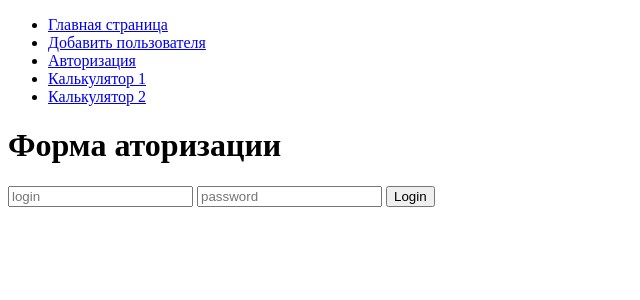
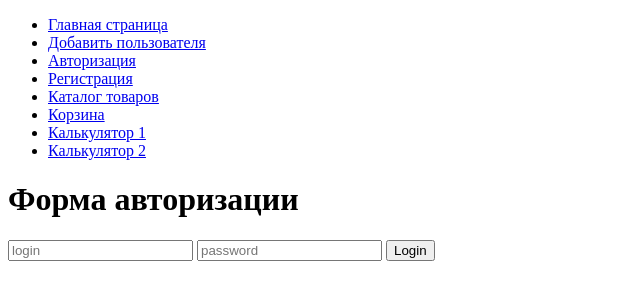
Before and after one commit to Evgeny1304/PHP1, a PHP site: the page made by Lesson 7/main/main.php in a window 1280 px wide. Shown: the top 300 px of the page, without its empty margins (0-640 px from the left). Run offline with PHP 8.4, Linux system fonts and the light colour scheme; a user stored in the database is signed in.

Commit message:
Домашнее задание к уроку 7 по PHP.

```diff
--- a/Lesson 7/main/authPage.php
+++ b/Lesson 7/main/authPage.php
@@ -1,7 +1,7 @@
 <?php
 function index()
 {
-    $content = '<h1>Форма аторизации</h1>';
+    $content = '<h1>Форма авторизации</h1>';
 if ($_SESSION['adminKey'] != ADMIN_KEY) {
     $content .=<<<php
 
@@ -35,9 +35,11 @@
         $_SESSION['msg'] = 'Не верный логин или пароль';
         if (! empty($login) && $password == $row['password']) {
             $_SESSION['adminKey'] = ADMIN_KEY;
+            $_SESSION['login'] = $login;
+            $_SESSION['fio'] = $row['fio'];
             $_SESSION['msg'] = 'Вы авторизованы';
         }
-        header('Location: ' . $_SERVER['HTTP_REFERER']);
+        header('Location: ?page=account');
     }
     exit;
 }
--- a/Lesson 7/main/main.html
+++ b/Lesson 7/main/main.html
@@ -7,9 +7,11 @@
 <body>
 <ul>
     <li><a href="/">Главная страница</a></li>
-    <!--<li><a href="?page=2">Пользователи</a></li>-->
     <li><a href="?page=user">Добавить пользователя</a></li>
     <li><a href="?page=auth">Авторизация</a></li>
+    <li><a href="?page=reg">Регистрация</a></li>
+    <li><a href="?page=catalog">Каталог товаров</a></li>
+    <li><a href="?page=cart">Корзина</a></li>
     <li><a href="?page=calc1">Калькулятор 1</a></li>
     <li><a href="?page=calc2">Калькулятор 2</a></li>
 </ul>
```
